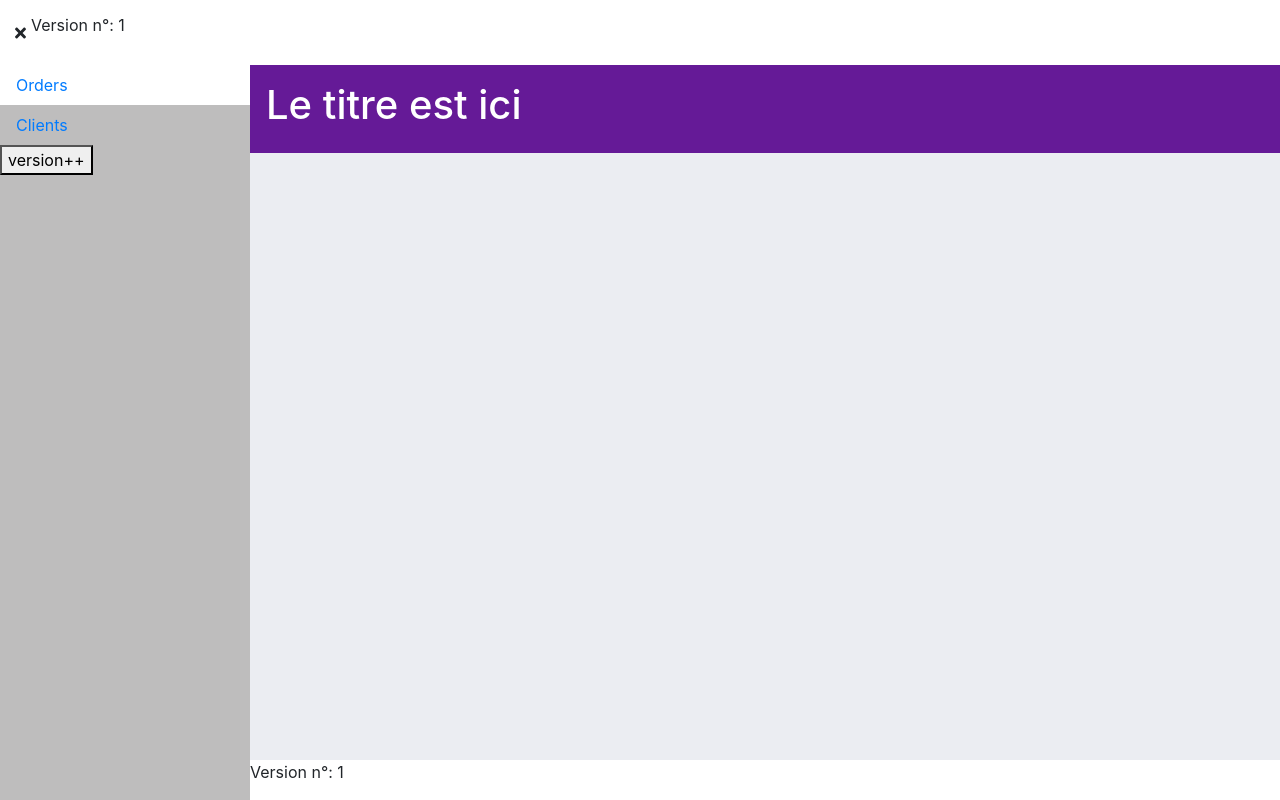
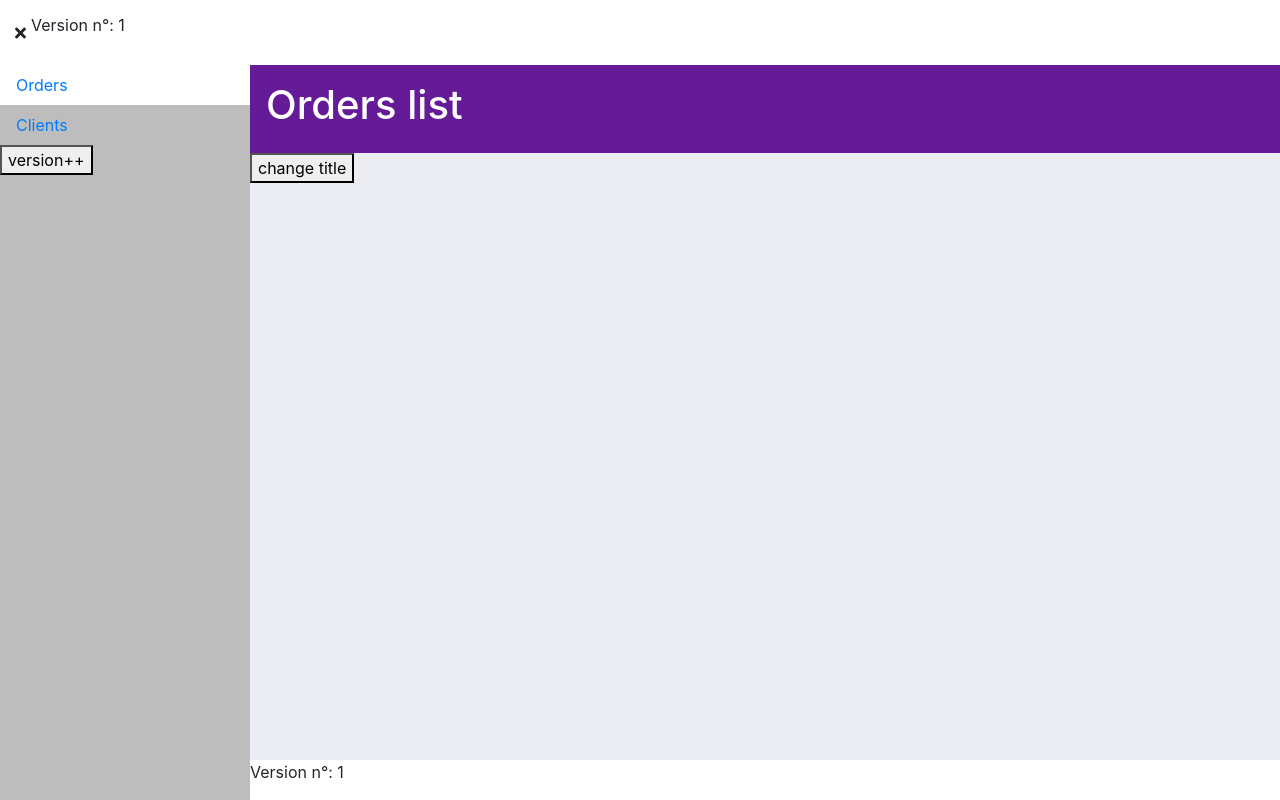
Before and after one commit to dnyuhm/crm_15_nov, an Angular app: page /orders in a window 1280 px wide. Built offline with nearby package versions, Linux system fonts and the light colour scheme; data requests are answered from the project's data file.

Commit message:
Commit 23 : @Input() data binding & lifecycle hooks

```diff
--- a/src/app/orders/pages/page-list-orders/page-list-orders.component.html
+++ b/src/app/orders/pages/page-list-orders/page-list-orders.component.html
@@ -1,2 +1,3 @@
-<app-template-full-width>
+<app-template-full-width [title]=myTitle>
+  <button (click)="changeTitle()">change title</button>
 </app-template-full-width>
--- a/src/app/orders/pages/page-list-orders/page-list-orders.component.ts
+++ b/src/app/orders/pages/page-list-orders/page-list-orders.component.ts
@@ -7,9 +7,14 @@
   styleUrls: ['./page-list-orders.component.scss'],
 })
 export class PageListOrdersComponent implements OnInit {
+  public myTitle: string = 'Orders list';
   constructor(private ordersService: OrdersService) {
     this.ordersService.collection$.subscribe((data) => console.log(data));
   }
 
   ngOnInit(): void {}
+
+  public changeTitle(): void {
+    this.myTitle = 'My List Orders';
+  }
 }
--- a/src/app/templates/components/template-container/template-container.component.ts
+++ b/src/app/templates/components/template-container/template-container.component.ts
@@ -1,15 +1,23 @@
-import { Component, OnInit } from '@angular/core';
+import { Component, Input, OnChanges, OnInit } from '@angular/core';
 
 @Component({
   selector: 'app-template-container',
   templateUrl: './template-container.component.html',
   styleUrls: ['./template-container.component.scss'],
 })
-export class TemplateContainerComponent implements OnInit {
-  public title: string;
+export class TemplateContainerComponent implements OnInit, OnChanges {
+  @Input() public title: string;
+
   constructor() {
-    this.title = 'Ohhhhh le joli title';
+    this.title = 'Le titre est ici';
+    console.log(this.title);
   }
 
-  ngOnInit(): void {}
+  ngOnChanges(): void {
+    console.log(this.title);
+  }
+
+  ngOnInit(): void {
+    console.log(this.title);
+  }
 }
--- a/src/app/templates/components/template-full-width/template-full-width.component.ts
+++ b/src/app/templates/components/template-full-width/template-full-width.component.ts
@@ -1,15 +1,22 @@
-import { Component, OnInit } from '@angular/core';
+import { Component, Input, OnChanges, OnInit } from '@angular/core';
 
 @Component({
   selector: 'app-template-full-width',
   templateUrl: './template-full-width.component.html',
   styleUrls: ['./template-full-width.component.scss'],
 })
-export class TemplateFullWidthComponent implements OnInit {
-  public title!: string;
+export class TemplateFullWidthComponent implements OnInit, OnChanges {
+  @Input() public title: string;
   constructor() {
     this.title = 'Le titre est ici';
+    // console.log(this.title);
   }
 
-  ngOnInit(): void {}
+  ngOnChanges(): void {
+    // console.log(this.title);
+  }
+
+  ngOnInit(): void {
+    // console.log(this.title);
+  }
 }
```
